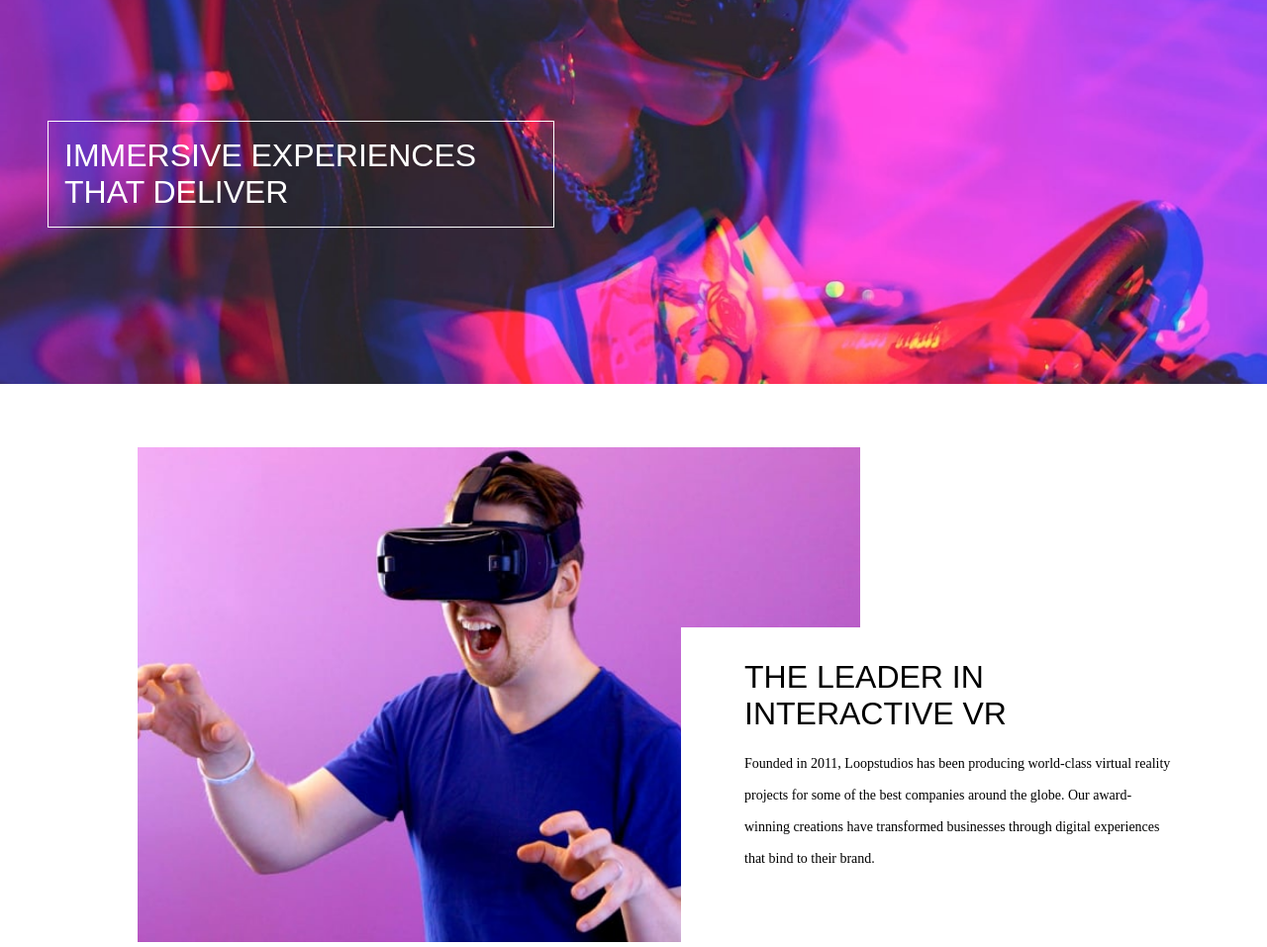
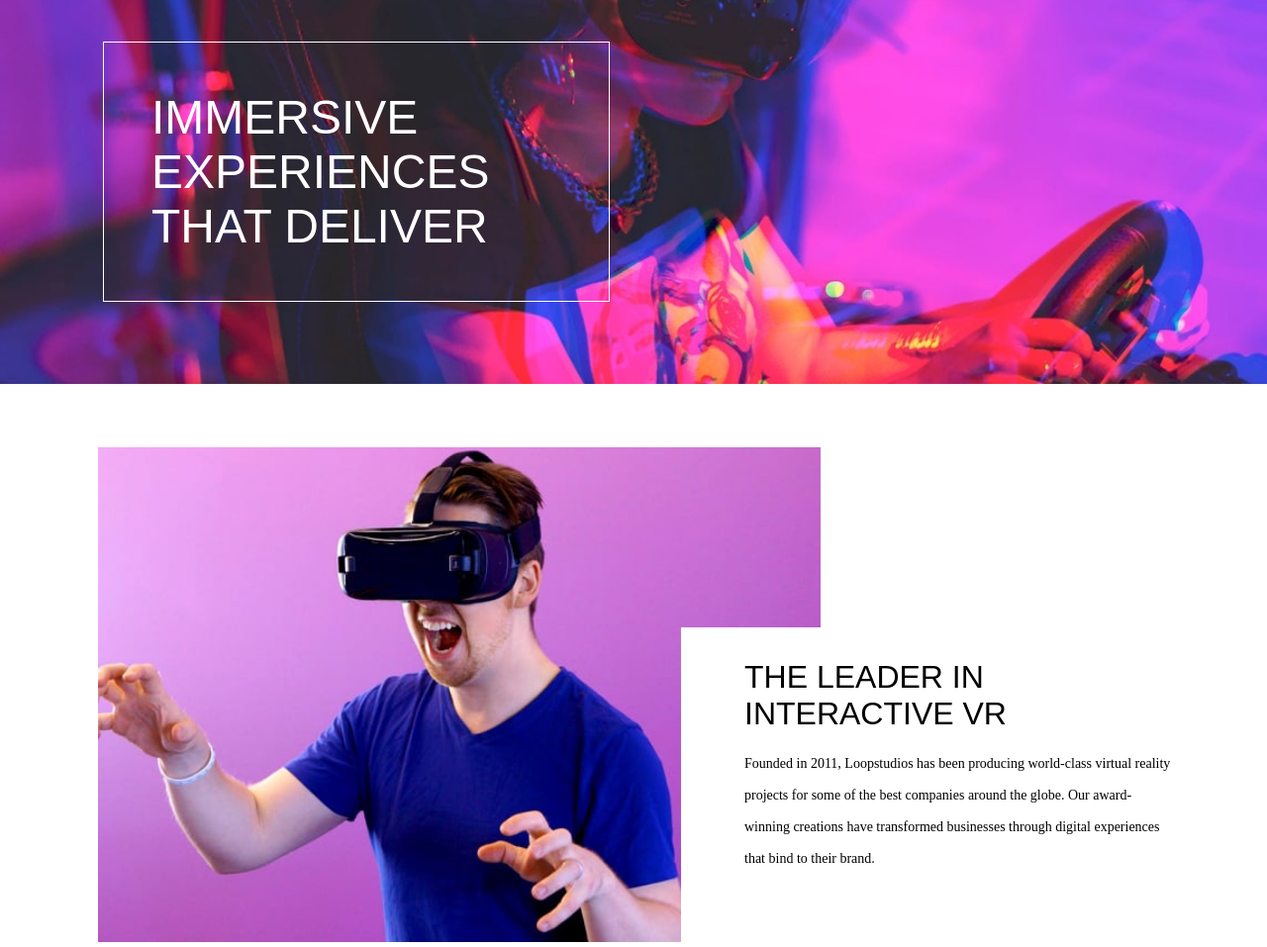
Before and after one commit to joebalzac/looping-studio-layout, a plain HTML site: page index.html in a window 1280 px wide. Shown: the part 60-1017 px from the top of the page at 99% size. Drawn offline with Linux system fonts and the light colour scheme.

Commit message:
3rd commit

```diff
--- a/app/sass/_header.scss
+++ b/app/sass/_header.scss
@@ -8,18 +8,26 @@
 
   &__title {
     text-transform: uppercase;
-    margin: 1rem;
+    margin: 2rem;
     border: 1px solid #fff;
     color: #fff;
     padding: 1rem;
     font-family: "Josefins", sans-serif;
     font-weight: 300;
-    margin-top: 5rem;
+    margin-top: 6rem;
 
     @include breakpoint-up(medium) {
       width: 40%;
       margin: 3rem;
       margin-top: 7rem;
+    }
+
+    @include breakpoint-up(large) {
+      margin-left: 6.5rem;
+      width: 40%;
+      padding: 3rem;
+      font-size: 3rem;
+      margin-top: 2rem;
     }
   }
 
--- a/app/sass/_section.scss
+++ b/app/sass/_section.scss
@@ -23,7 +23,7 @@
     }
 
     @include breakpoint-up(large) {
-      margin-left: -15rem;
+      margin-left: -20rem;
     }
   }
 
```
Also changed, not shown: dist/style.css, 1 other file.
